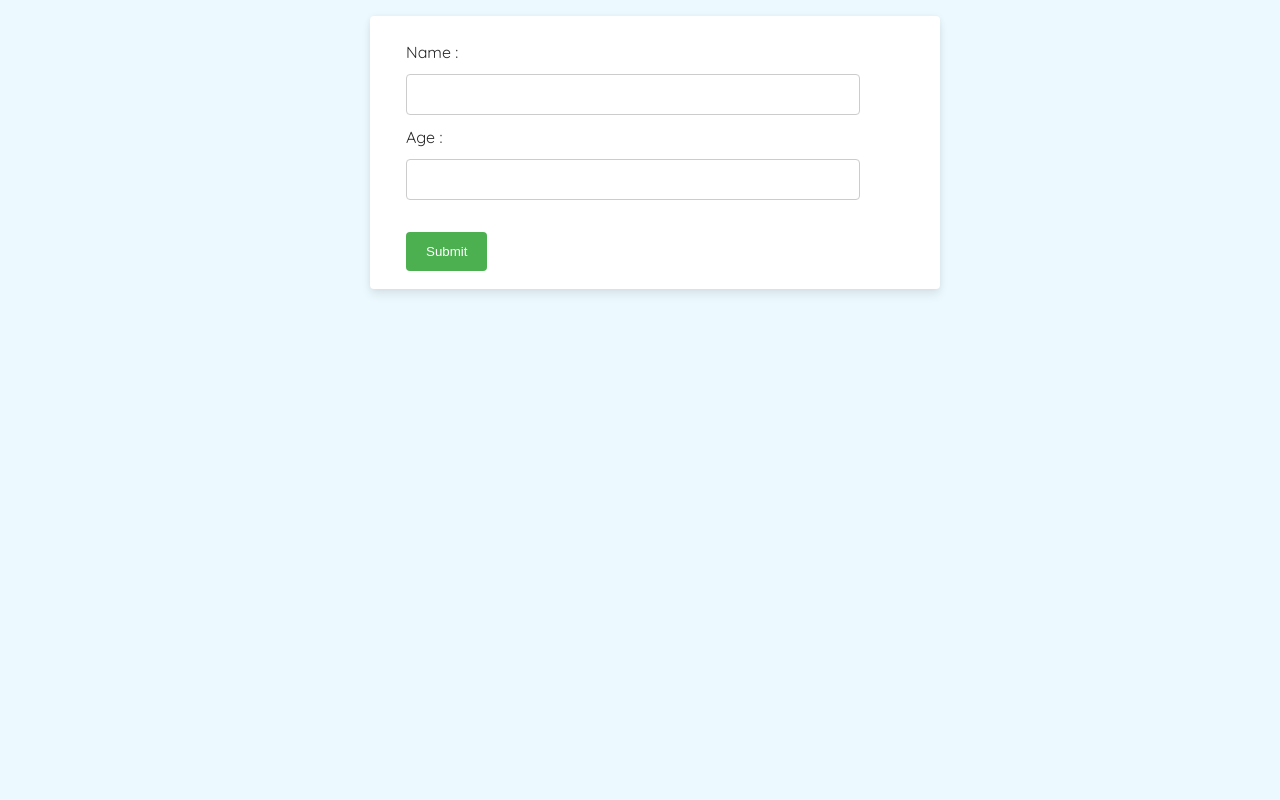
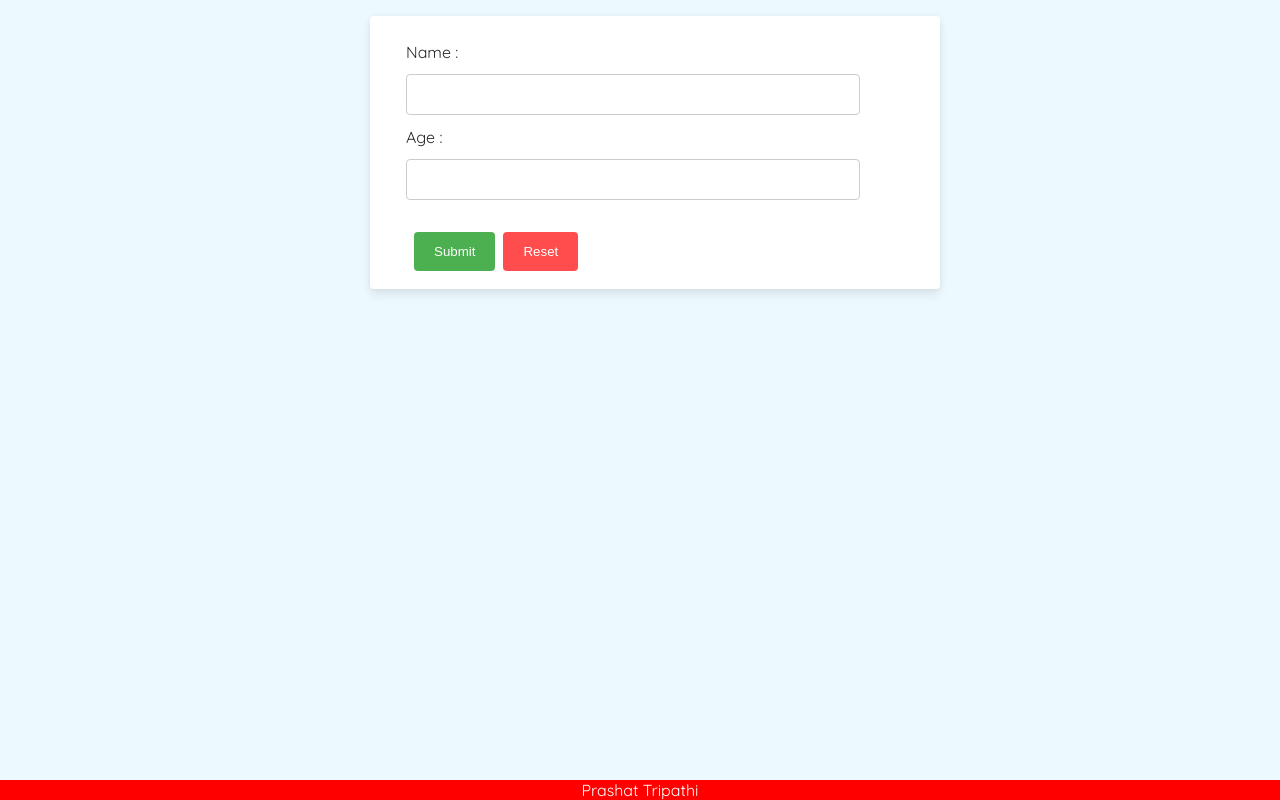
Before and after one commit to prashantreneur/ReactFormwithcss, a React (Create React App) app: page / in a window 1280 px wide. Built offline with nearby package versions, Linux system fonts and the light colour scheme.

Commit message:
Reset added

```diff
--- a/src/App.js
+++ b/src/App.js
@@ -42,14 +42,20 @@ class App extends Component {
       id: this.state.id + 1
     })
     console.log(this.state.list);
+
   };
 
+  resetHandler = () => {
+    this.setState({ name: '', age: '' })
+  }
+
+
   render() {
-
+    const { name, age } = this.state;
     return (
 
       <div className='container' >
-        <Form click={this.inputHandler} sub={this.formHandler} />
+        <Form click={this.inputHandler} sub={this.formHandler} name={name} age={age} rest={this.resetHandler} />
 
 
         {this.state.list.map((person) => {
--- a/src/Components/Form.js
+++ b/src/Components/Form.js
@@ -5,13 +5,13 @@ export default function Form(props) {
     return (
         <div className='container'>
             <div className="fmcard">
-                <form onSubmit={props.sub} >
+                <form onSubmit={props.sub} onReset={props.rest} >
                     <div className="row">
                         <div className="col-25">
                             <label htmlFor="">Name :</label>
                         </div>
                         <div className="col-75">
-                            <input type="text" name="name" onChange={props.click} />
+                            <input type="text" name="name" onChange={props.click} required />
                         </div>
                     </div>
                     <div className="row">
@@ -19,12 +19,14 @@ export default function Form(props) {
                             <label htmlFor="">Age :</label>
                         </div>
                         <div className="col-75">
-                            <input type="text" name="age" onChange={props.click} />
+                            <input type="text" name="age" onChange={props.click} required />
                         </div>
                     </div>
                     <button type="submit" id='btn'>Submit</button>
+                    <button type="reset" id='btn-r'>Reset</button>
                 </form>
             </div>
+            <footer className='footer'>Prashat Tripathi</footer>
         </div>
     )
 }
--- a/src/Components/form.css
+++ b/src/Components/form.css
@@ -1,11 +1,6 @@
  * {
     box-sizing: border-box;
   }
-
-
-
-
-
 
 
   input[type=text], select, textarea {
@@ -26,6 +21,7 @@
     color: white;
     padding: 12px 20px;
     margin-top: 2rem;
+    margin-left: .5rem;
     border: none;
     border-radius: 4px;
     cursor: pointer;
@@ -34,6 +30,21 @@
 
   #btn:hover {
     background-color: #45a049;
+  }
+  #btn-r {
+    background-color: #ff4d4d;
+    color: white;
+    padding: 12px 20px;
+    margin-top: 2rem;
+    margin-left: .5rem;
+    border: none;
+    border-radius: 4px;
+    cursor: pointer;
+    float: center;
+  }
+
+  #btn-r:hover {
+    background-color: #e60000;
   }
 
 
@@ -60,3 +71,13 @@
      transform: scale(1.05);
   box-shadow: 0 10px 20px rgba(0,0,0,.12), 0 4px 8px rgba(0,0,0,.06);
 }
+
+.footer {
+  position:fixed;
+  left: 0;
+  bottom: 0;
+  width: 100%;
+  background-color: red;
+  color: white;
+  text-align: center;
+}
```
Also changed, not shown: 2 other files (tests, documents, lock files or other folders).
